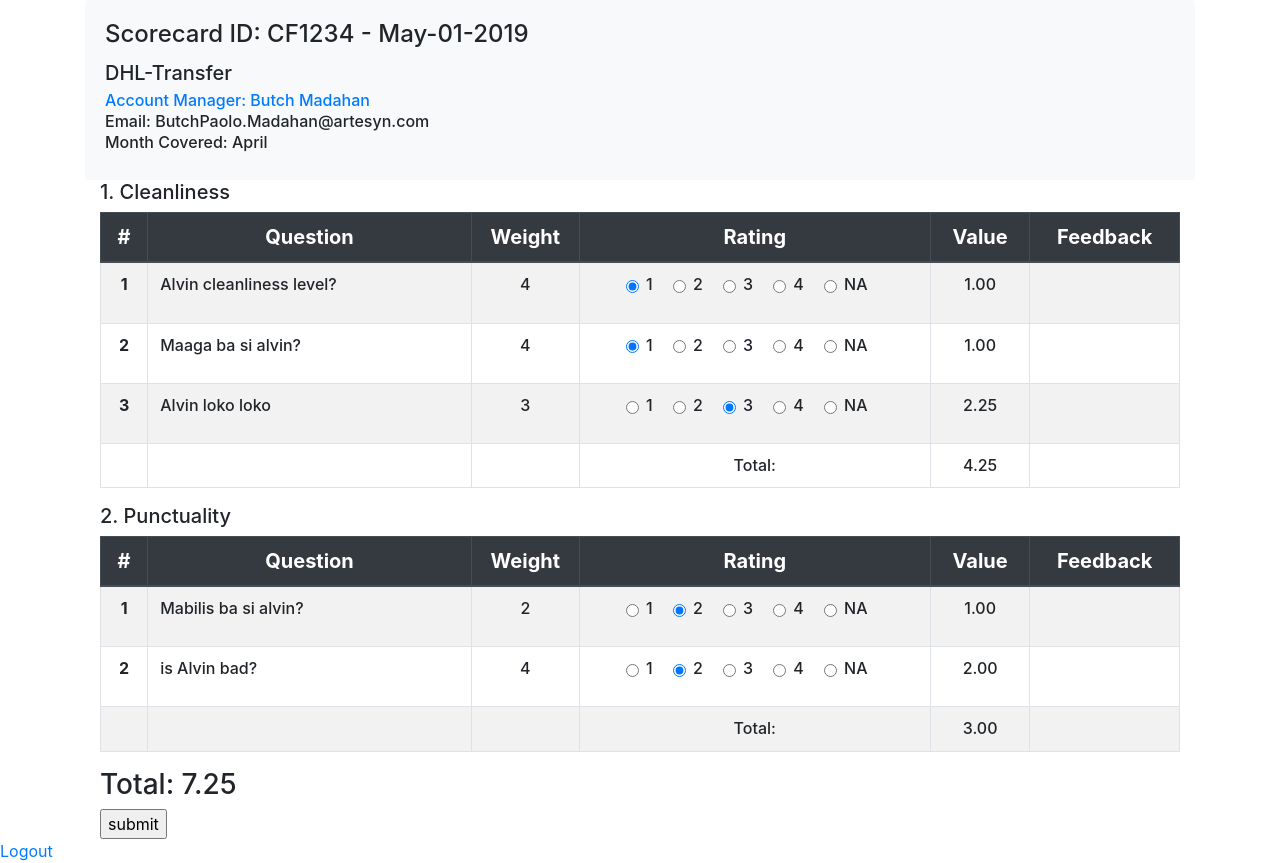
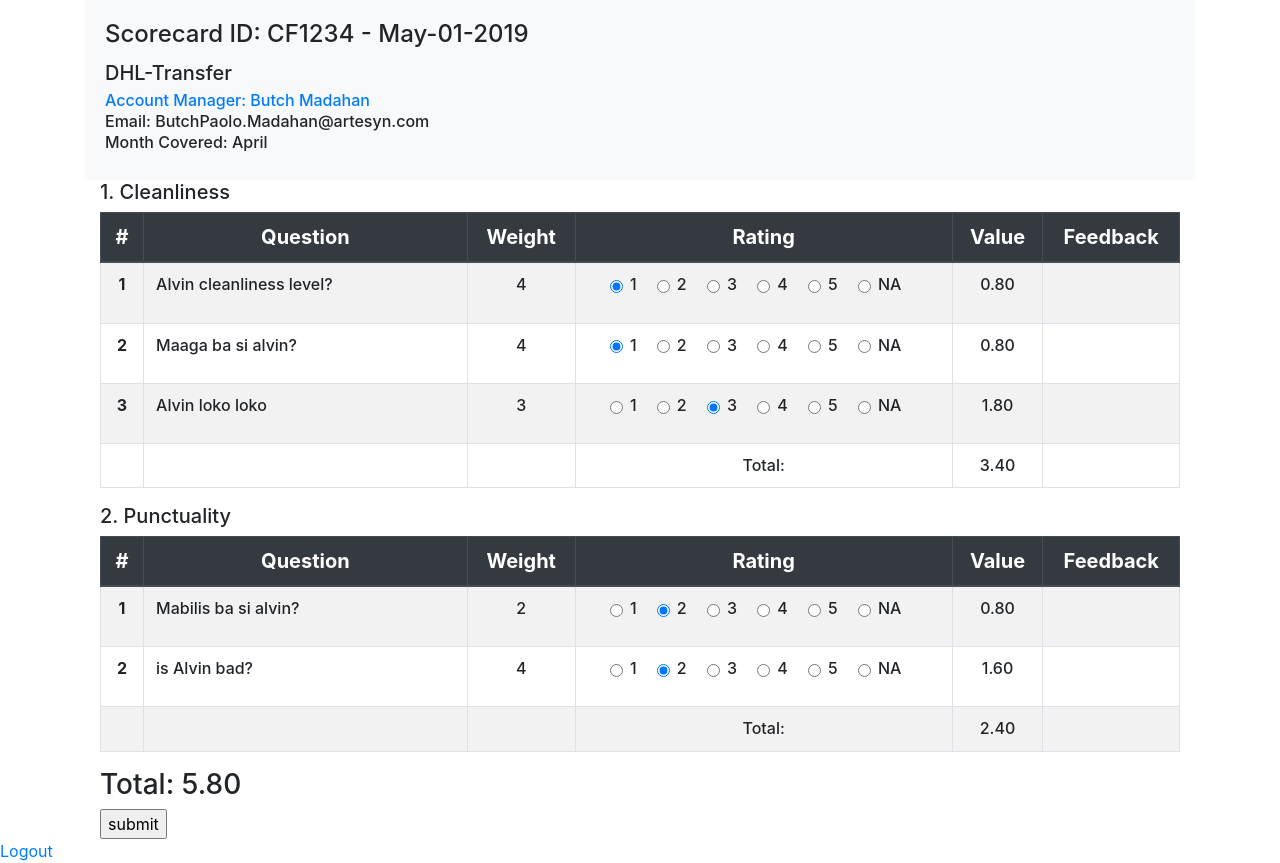
Before and after one commit to binteezyy/logistics-scorecard, a Django app: a page that uses logistics_scorecard_A/survey_app/templates/form.html in a window 1280 px wide. Run offline with Django 3.2, Linux system fonts and the light colour scheme; data comes from the database, SQL or seed files in the repository; some libraries are stand-ins or nearby versions.

Commit message:
added option 5

```diff
--- a/logistics_scorecard_A/survey_app/templates/form.html
+++ b/logistics_scorecard_A/survey_app/templates/form.html
@@ -20,7 +20,7 @@
         {% for question in category.questions.all %}
         $('.weight-{{category.category_number}}-{{question.question_number}}').val({{ question.multiplier }});
     $('#total-cat-{{category.category_number}}-row-{{question.question_number}}').val(
-        ($('.weight-{{category.category_number}}-{{question.question_number}}').val() / 4 *
+        ($('.weight-{{category.category_number}}-{{question.question_number}}').val() / 5 *
             $('.cat-{{category.category_number}}-row-{{question.question_number}}:checked').val()).toFixed(2));
     $('#total-cat-{{category.category_number}}-row-{{question.question_number}}').html(
         $('#total-cat-{{category.category_number}}-row-{{question.question_number}}').val());
@@ -70,7 +70,7 @@
         $('.weight-{{category.category_number}}-{{question.question_number}}').html($('.weight-{{category.category_number}}-{{question.question_number}}').val());
 
         $('#total-cat-{{category.category_number}}-row-{{question.question_number}}').val(
-            ($('.weight-{{category.category_number}}-{{question.question_number}}').val() / 4 *
+            ($('.weight-{{category.category_number}}-{{question.question_number}}').val() / 5 *
                 $('.cat-{{category.category_number}}-row-{{question.question_number}}:checked').val()).toFixed(2));
         $('#total-cat-{{category.category_number}}-row-{{question.question_number}}').html(
             $('#total-cat-{{category.category_number}}-row-{{question.question_number}}').val());
@@ -98,7 +98,7 @@
             $('.weight-{{category.category_number}}-{{question.question_number}}').html($('.weight-{{category.category_number}}-{{question.question_number}}').val());
 
             $('#total-cat-{{category.category_number}}-row-{{question.question_number}}').val(
-                ($('.weight-{{category.category_number}}-{{question.question_number}}').val() / 4 *
+                ($('.weight-{{category.category_number}}-{{question.question_number}}').val() / 5 *
                     $('.cat-{{category.category_number}}-row-{{question.question_number}}:checked').val()).toFixed(2));
             $('#total-cat-{{category.category_number}}-row-{{question.question_number}}').html(
                 $('#total-cat-{{category.category_number}}-row-{{question.question_number}}').val());
@@ -134,7 +134,7 @@
     {% for question in category.questions.all %}
     $('.cat-{{category.category_number}}-row-{{question.question_number}}').click(function () {
         $('#total-cat-{{category.category_number}}-row-{{question.question_number}}').val(
-            ($('.weight-{{category.category_number}}-{{question.question_number}}').val() / 4 *
+            ($('.weight-{{category.category_number}}-{{question.question_number}}').val() / 5 *
                 $('.cat-{{category.category_number}}-row-{{question.question_number}}:checked').val()).toFixed(2));
         $('#total-cat-{{category.category_number}}-row-{{question.question_number}}').html(
             $('#total-cat-{{category.category_number}}-row-{{question.question_number}}').val());
@@ -178,7 +178,7 @@
         $('.weight-{{category.category_number}}-{{question.question_number}}').html($('.weight-{{category.category_number}}-{{question.question_number}}').val());
 
         $('#total-cat-{{category.category_number}}-row-{{question.question_number}}').val(
-            ($('.weight-{{category.category_number}}-{{question.question_number}}').val() / 4 *
+            ($('.weight-{{category.category_number}}-{{question.question_number}}').val() / 5 *
                 $('.cat-{{category.category_number}}-row-{{question.question_number}}:checked').val()).toFixed(2));
         $('#total-cat-{{category.category_number}}-row-{{question.question_number}}').html(
             $('#total-cat-{{category.category_number}}-row-{{question.question_number}}').val());
@@ -206,7 +206,7 @@
             $('.weight-{{category.category_number}}-{{question.question_number}}').html($('.weight-{{category.category_number}}-{{question.question_number}}').val());
 
             $('#total-cat-{{category.category_number}}-row-{{question.question_number}}').val(
-                ($('.weight-{{category.category_number}}-{{question.question_number}}').val() / 4 *
+                ($('.weight-{{category.category_number}}-{{question.question_number}}').val() / 5 *
                     $('.cat-{{category.category_number}}-row-{{question.question_number}}:checked').val()).toFixed(2));
             $('#total-cat-{{category.category_number}}-row-{{question.question_number}}').html(
                 $('#total-cat-{{category.category_number}}-row-{{question.question_number}}').val());
@@ -311,6 +311,13 @@
                             </div>
                             <div class="form-check custom-control-inline">
                                 <label class="form-check-label">
+                                    <input value="5" type="radio"
+                                        class="form-check-input cat-{{category.category_number}}-row-{{question.question_number}}"
+                                        name="cat-{{category.category_number}}-row-{{question.question_number}}">5
+                                </label>
+                            </div>
+                            <div class="form-check custom-control-inline">
+                                <label class="form-check-label">
                                     <input value="0" type="radio"
                                         class="form-check-input cat-{{category.category_number}}-row-{{question.question_number}}"
                                         name="cat-{{category.category_number}}-row-{{question.question_number}}">NA
```
